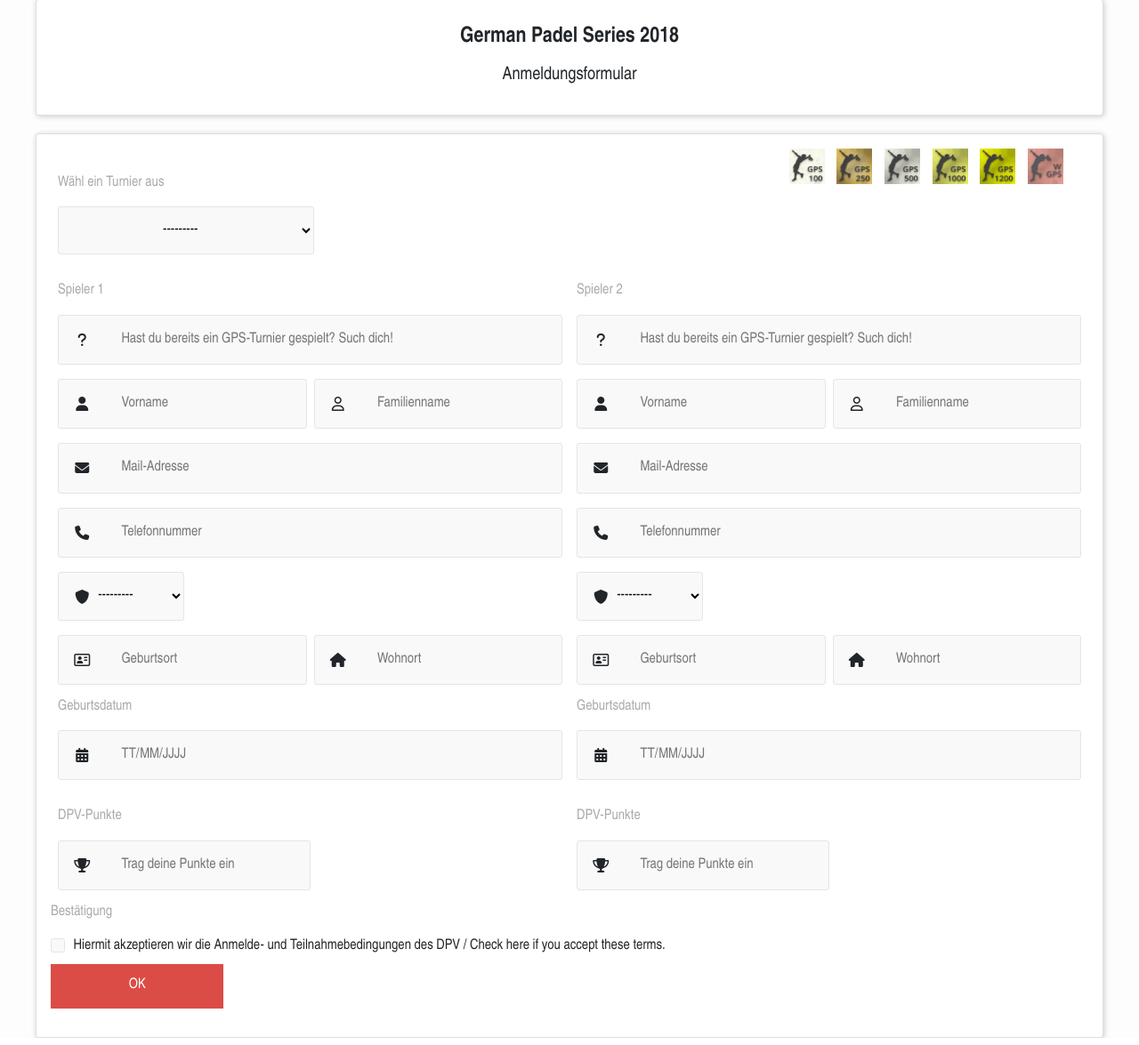
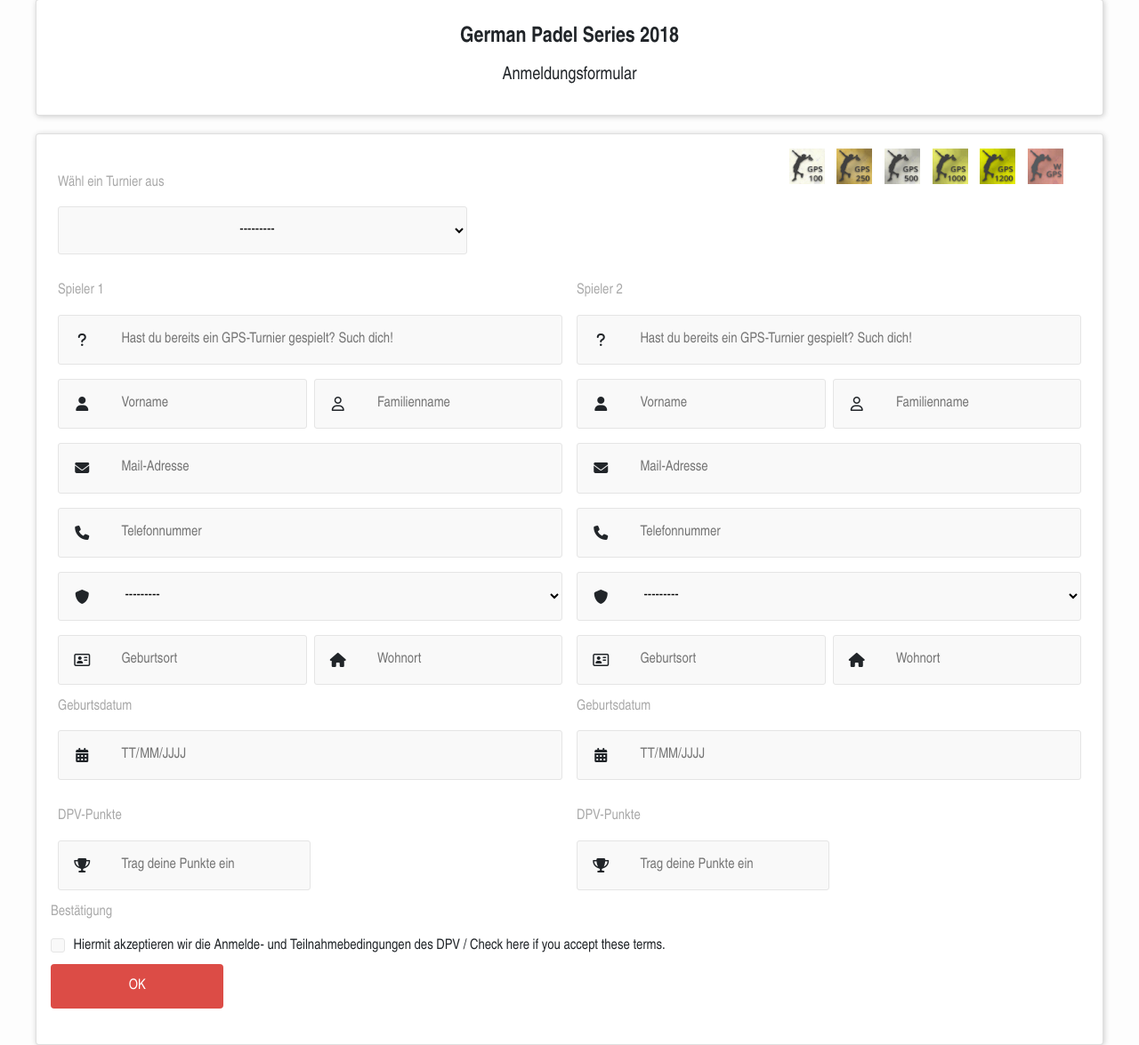
Before and after one commit to paconte/padelanalytics, a Django app: page /tournament_signup in a window 1280 px wide. Shown: the part 123-1298 px from the top of the page at 89% size. Run offline with Django 3.2, Linux system fonts and the light colour scheme; data comes from the database, SQL or seed files in the repository; some libraries are stand-ins or nearby versions.

Commit message:
Position Anmeldung button in tournament file Button OK for the Form in the REgistration file Fixing the Dropdown menus of the Registration form with css and Django widget tweaks

```diff
--- a/anmeldung/static/css/Acordeon.css
+++ b/anmeldung/static/css/Acordeon.css
@@ -961,3 +961,7 @@
 .tournament-bracket__medal--bronze {
   color: #CD7F32;
 }
+
+.btn {
+cursor: pointer;
+}
--- a/anmeldung/static/css/Anmeldung.css
+++ b/anmeldung/static/css/Anmeldung.css
@@ -17,7 +17,7 @@
 
 .card_groups				{border: 1px solid rgba(0,0,0,0.2); margin-top: 10px; border-radius: 5px; padding-bottom: 8px}
 
-
+.form_tournament            {width: 40%; padding: 0; text-align: center}
 
 
 .form {
@@ -65,11 +65,12 @@
 input[type="radio"] + label,
 select {
   display: inline-block;
-  width: 25%;
-  text-align: center;
-  float: left;
+  width: 100%;
+  padding-left:4.4em;
   border-radius: 0;
 }
+
+
 input[type="radio"] + label:first-of-type {
   border-top-left-radius: 3px;
   border-bottom-left-radius: 3px;
--- a/anmeldung/templates/anmeldung.html
+++ b/anmeldung/templates/anmeldung.html
@@ -1,5 +1,6 @@
 {% extends "base.html" %}
 {% load staticfiles %}
+{% load widget_tweaks %}
 
 {% block css %}
 <link rel="stylesheet" type="text/css" href="{% static 'css/Anmeldung.css' %}"/>
@@ -40,7 +41,7 @@
             <div class="dropdown col-12">
                 <h3>Wähl ein Turnier aus</h3>
                 <div class="input-group">
-                    {{form.tournament_name}}
+                    {{form.tournament_name|add_class:"form_tournament"}}
                 </div>
             </div>
 
@@ -176,13 +177,10 @@
                     here if you accept these terms.
                 </label>
             </div>
-            <div class="box">
-                <button class="col-sm-2 col-xl-2">
-                    <div>
-                        <ul class="col-12" style="float: right">OK</ul>
-                    </div>
-                </button>
-            </div>
+            <!-- OK -->
+            <button type="button" class="col-xs-12 col-sm-2 btn btn-danger" style="float: left; margin-bottom: 8px">
+                OK
+            </button>
         </form>
     </div>
 </div>
@@ -213,5 +211,6 @@
     });
   });
 
+
 </script>
 {% endblock %}
```
